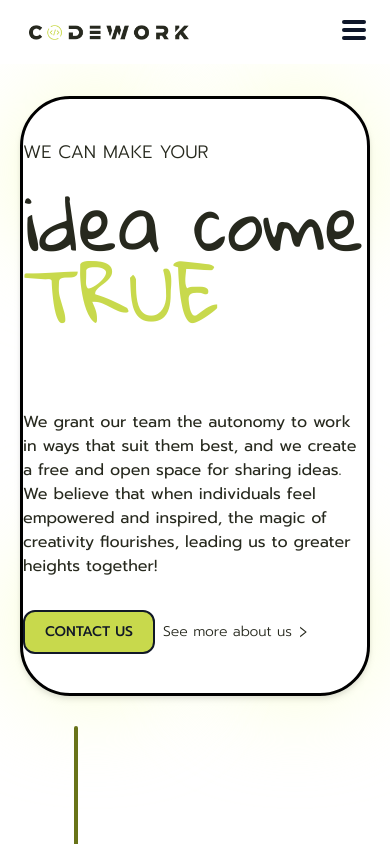
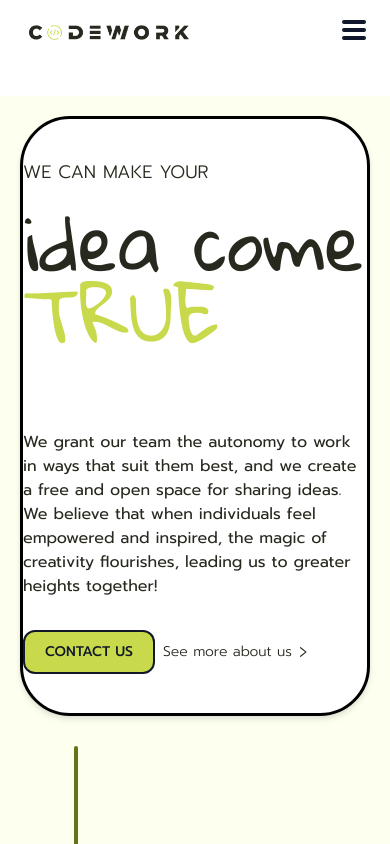
Before and after one commit to The-Alzhemist/codework-landing-page, a Next.js app: page / in a window 390 px wide. Shown: the top 844 px of the page. Built offline with nearby package versions, Linux system fonts and the light colour scheme.

Commit message:
update non bug

```diff
--- a/components/AppLayout/AppLayout.tsx
+++ b/components/AppLayout/AppLayout.tsx
@@ -18,8 +18,12 @@ const AppLayout = ({ children }: FunctionComponentType) => {
     <>
       <NavigationBar font={fontPrompt} />
       {/* <Header/> */}
-      {/* comment for test : bg-primary-100 lg:bg-transparent */}
-      <main className="px-5 text-secondary">{children}</main>
+
+      {/*  bug: */}
+      {/* <main className="px-5 text-secondary">{children}</main> */}
+
+      {/* none bug */}
+      <main className="px-5 text-secondary bg-primary-100 lg:bg-transparent">{children}</main>
       <Footer />
     </>
   );
--- a/components/AppLayout/components/button/PrimaryButton.tsx
+++ b/components/AppLayout/components/button/PrimaryButton.tsx
@@ -10,7 +10,7 @@ const fontPrompt = Prompt({
 export const PrimaryButton: React.FC<ButtonHTMLAttributes<HTMLButtonElement>> = (
   props
 ) => {
-  const className = `${props.className}  ${fontPrompt.variable} font-prompt  py-2.5 px-5 mr-2 text-sm font-medium text-gray-900 bg-primary hover:bg-primary-800 hover:text-primary-100 hover:border-primary-100 hover:shadow-md  cursor-pointer rounded-xl border-2 border-gray-900 uppercase transition-all duration-100 east-out`;
+  const className = `${props.className}  ${fontPrompt.variable} font-prompt  py-2.5 px-5 mr-2 text-sm font-medium text-gray-900 bg-primary hover:bg-primary-800 hover:text-primary-100 hover:border-primary-100 hover:shadow-md  cursor-pointer rounded-xl border-2 border-gray-900 uppercase transition-all duration-100 east-out lg:hover:scale-125`;
   return (
     <button {...props} className={className}>
       <span>{props.children}</span>
--- a/components/Home/HeroSection/HeroSection.tsx
+++ b/components/Home/HeroSection/HeroSection.tsx
@@ -22,7 +22,7 @@ const fontGloriaHallelujah = Gloria_Hallelujah({
 const HeroSection = () => {
   return (
     <section
-      className={`${fontPrompt.variable} font-prompt relative md:py-[50px] max-w-[1440px] mx-auto lg:px-[50px]`}
+      className={`${fontPrompt.variable} font-prompt relative md:py-[50px] max-w-[1440px] mx-auto lg:px-[50px] pt-5 sm:pt-0`}
     >
       <BackgroundGradientBlur className="top-0 left-0" />
       <BackgroundGradientBlur className="top-0 right-0" />
--- a/components/backgroundGradientBlur/BackgroundGradientBlur.tsx
+++ b/components/backgroundGradientBlur/BackgroundGradientBlur.tsx
@@ -5,15 +5,19 @@ import Image from "next/image";
 const BackgroundGradientBlur = ({ className }: BgGradientBlueInterface) => {
   return (
     <>
-      {/* mobile and tablet bg-primary-200 */}
-      {/* <div className={`hidden lg:flex rounded-full w-[150px] h-[150px] md:w-[500px] md:h-[500px]
-    sm:bg-primary-200 blur-[100px] sm:blur-[100px] -z-10 absolute ${className}`}></div> */}
 
-      {/* mobile and tablet bg-primary-200 */}
-      <div
+      {/* bug */}
+      {/* <div
         className={`rounded-full w-[150px] h-[150px] md:w-[500px] md:h-[500px]
     bg-primary-200 blur-[50px] sm:blur-[100px] -z-10 absolute ${className}`}
-      ></div>
+      ></div> */}
+
+
+      {/* none bug */}
+      <div className={`hidden lg:flex rounded-full w-[150px] h-[150px] md:w-[500px] md:h-[500px]
+    sm:bg-primary-200 blur-[100px] sm:blur-[100px] -z-10 absolute ${className}`}></div>
+
+
     </>
   );
 };
```
